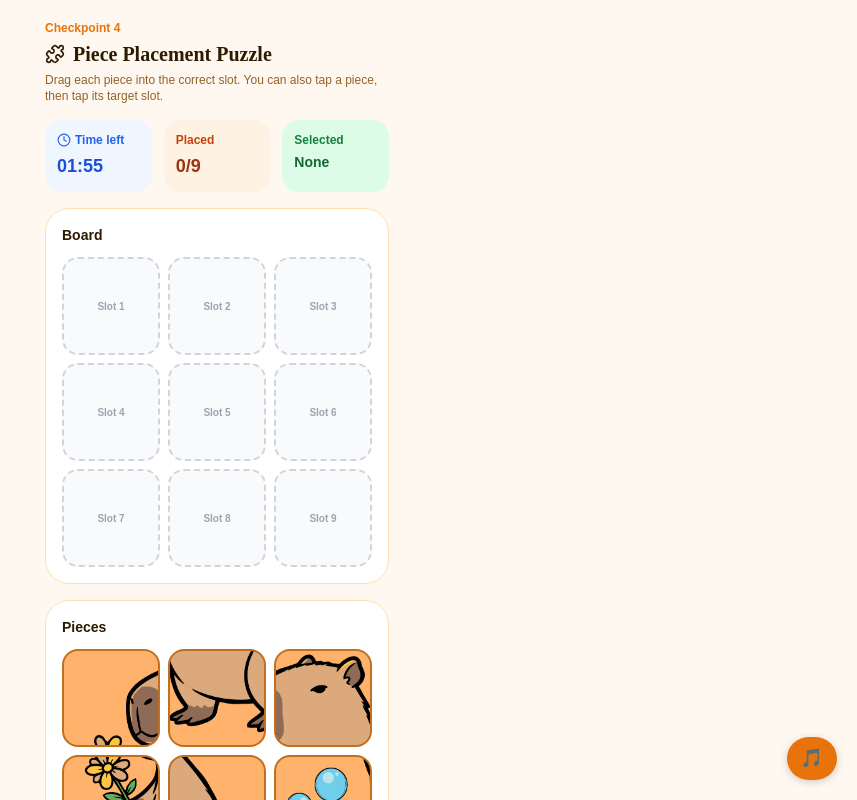
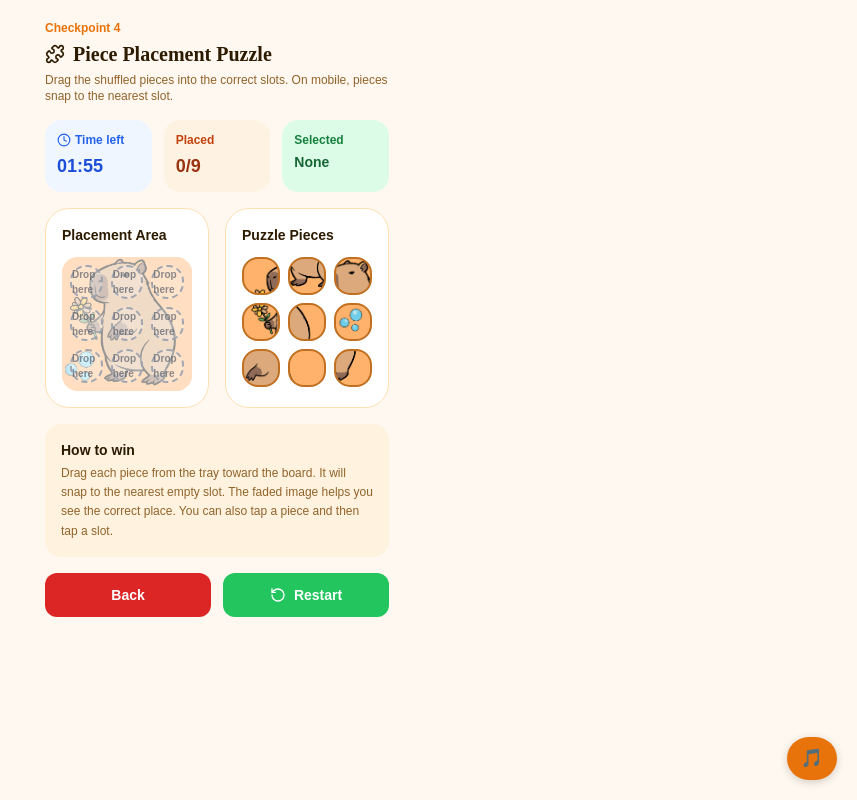
Before and after one commit to trungnguyen1221999/QR-Code-Game, a React app in the folder frontend/: page /puzzle-game in a window 1280 px wide. Shown: the top 800 px of the page, without its empty margins (423-1280 px from the left). Built offline with nearby package versions, Linux system fonts and the light colour scheme; no server answers; the HTML template or start-up script is replaced by a standard one.

Commit message:
update puzzle game into placement

```diff
--- a/frontend/src/pages/PuzzleGame.jsx
+++ b/frontend/src/pages/PuzzleGame.jsx
@@ -1,4 +1,4 @@
-import { useEffect, useMemo, useState } from 'react';
+import { useEffect, useMemo, useRef, useState } from 'react';
 import { useLocation, useNavigate } from 'react-router-dom';
 import toast from 'react-hot-toast';
 import { Clock, RotateCcw, Trophy, Puzzle } from 'lucide-react';
@@ -11,6 +11,7 @@ const GRID_SIZE = 3;
 const TOTAL_PIECES = GRID_SIZE * GRID_SIZE;
 const PUZZLE_TIME_LIMIT = 120;
 const PUZZLE_REWARD = 100;
+const SNAP_DISTANCE = 90;
 
 const PUZZLE_IMAGES = [
   '/puzzle/puzzle1.png',
@@ -59,6 +60,10 @@ function getPieceStyle(pieceIndex, imageUrl) {
   };
 }
 
+function getDistance(a, b) {
+  return Math.hypot(a.x - b.x, a.y - b.y);
+}
+
 export default function PuzzlePlacementGame() {
   const navigate = useNavigate();
   const location = useLocation();
@@ -67,10 +72,16 @@ export default function PuzzlePlacementGame() {
   const playerSession = JSON.parse(localStorage.getItem('playerSession') || 'null');
   const session = JSON.parse(localStorage.getItem('session') || 'null');
 
+  const boardRef = useRef(null);
+  const slotRefs = useRef([]);
+
   const [selectedImage, setSelectedImage] = useState(() => pickRandomImage());
   const [placedPieces, setPlacedPieces] = useState(Array(TOTAL_PIECES).fill(null));
   const [trayPieces, setTrayPieces] = useState(() => shuffleArray(createPieces()));
   const [selectedPieceId, setSelectedPieceId] = useState(null);
+  const [dragState, setDragState] = useState(null);
+  const [shakeSlotIndex, setShakeSlotIndex] = useState(null);
+
   const [timeLeft, setTimeLeft] = useState(PUZZLE_TIME_LIMIT);
   const [busy, setBusy] = useState(false);
   const [showWin, setShowWin] = useState(false);
@@ -80,6 +91,8 @@ export default function PuzzlePlacementGame() {
     () => placedPieces.filter(Boolean).length,
     [placedPieces]
   );
+
+  const selectedPiece = trayPieces.find((piece) => piece.id === selectedPieceId) || null;
 
   useEffect(() => {
     if (showWin || showLose) return;
@@ -97,47 +110,121 @@ export default function PuzzlePlacementGame() {
   }, [showWin, showLose, timeLeft]);
 
   useEffect(() => {
-    if (placedPieces.every((piece, index) => piece && piece.correctIndex === index)) {
+    const isComplete = placedPieces.every(
+      (piece, index) => piece && piece.correctIndex === index
+    );
+
+    if (isComplete) {
       setShowWin(true);
     }
   }, [placedPieces]);
 
-  const selectedPiece = trayPieces.find((piece) => piece.id === selectedPieceId) || null;
+  useEffect(() => {
+    if (shakeSlotIndex === null) return;
+    const timeout = setTimeout(() => setShakeSlotIndex(null), 300);
+    return () => clearTimeout(timeout);
+  }, [shakeSlotIndex]);
 
-  const handleDragStart = (pieceId) => {
-    if (busy || showWin || showLose) return;
-    setSelectedPieceId(pieceId);
+  const findNearestEmptySlot = (point) => {
+    const candidates = placedPieces
+      .map((piece, index) => ({ piece, index }))
+      .filter((entry) => !entry.piece)
+      .map((entry) => {
+        const el = slotRefs.current[entry.index];
+        if (!el) return null;
+
+        const rect = el.getBoundingClientRect();
+        const center = {
+          x: rect.left + rect.width / 2,
+          y: rect.top + rect.height / 2,
         };
 
-  const handleDropOnSlot = (slotIndex) => {
-    if (busy || showWin || showLose) return;
-    if (placedPieces[slotIndex]) return;
-    if (!selectedPiece) return;
+        return {
+          index: entry.index,
+          distance: getDistance(point, center),
+        };
+      })
+      .filter(Boolean)
+      .sort((a, b) => a.distance - b.distance);
 
-    if (selectedPiece.correctIndex !== slotIndex) {
-      toast.error('Wrong position');
-      return;
+    if (!candidates.length) return null;
+    if (candidates[0].distance > SNAP_DISTANCE) return null;
+
+    return candidates[0].index;
+  };
+
+  const placePieceIntoSlot = (piece, slotIndex) => {
+    if (!piece) return false;
+    if (placedPieces[slotIndex]) return false;
+
+    if (piece.correctIndex !== slotIndex) {
+      setShakeSlotIndex(slotIndex);
+      toast.error('That piece does not fit there');
+      return false;
     }
 
     setPlacedPieces((current) => {
       const next = [...current];
-      next[slotIndex] = selectedPiece;
+      next[slotIndex] = piece;
       return next;
     });
 
-    setTrayPieces((current) => current.filter((piece) => piece.id !== selectedPiece.id));
+    setTrayPieces((current) => current.filter((entry) => entry.id !== piece.id));
     setSelectedPieceId(null);
+    return true;
   };
 
   const handleSlotClick = (slotIndex) => {
+    if (busy || showWin || showLose) return;
     if (!selectedPiece) return;
-    handleDropOnSlot(slotIndex);
+    placePieceIntoSlot(selectedPiece, slotIndex);
   };
 
-  const handleTrayPieceClick = (pieceId) => {
+  const startPointerDrag = (event, piece) => {
     if (busy || showWin || showLose) return;
 
-    setSelectedPieceId((current) => (current === pieceId ? null : pieceId));
+    const startX = event.clientX;
+    const startY = event.clientY;
+
+    setSelectedPieceId(piece.id);
+    setDragState({
+      pieceId: piece.id,
+      piece,
+      x: startX,
+      y: startY,
+      offsetX: 0,
+      offsetY: 0,
+      width: 96,
+      height: 96,
+    });
+
+    event.currentTarget.setPointerCapture?.(event.pointerId);
+  };
+
+  const movePointerDrag = (event) => {
+    if (!dragState) return;
+
+    setDragState((current) => {
+      if (!current) return current;
+      return {
+        ...current,
+        x: event.clientX,
+        y: event.clientY,
+      };
+    });
+  };
+
+  const endPointerDrag = (event) => {
+    if (!dragState) return;
+
+    const dropPoint = { x: event.clientX, y: event.clientY };
+    const nearestSlot = findNearestEmptySlot(dropPoint);
+
+    if (nearestSlot !== null) {
+      placePieceIntoSlot(dragState.piece, nearestSlot);
+    }
+
+    setDragState(null);
   };
 
   const handleRetry = () => {
@@ -145,6 +232,8 @@ export default function PuzzlePlacementGame() {
     setPlacedPieces(Array(TOTAL_PIECES).fill(null));
     setTrayPieces(shuffleArray(createPieces()));
     setSelectedPieceId(null);
+    setDragState(null);
+    setShakeSlotIndex(null);
     setTimeLeft(PUZZLE_TIME_LIMIT);
     setShowWin(false);
     setShowLose(false);
@@ -212,6 +301,17 @@ export default function PuzzlePlacementGame() {
 
   return (
     <PageLayout>
+      <style>{`
+        @keyframes puzzle-shake {
+          0% { transform: translateX(0); }
+          20% { transform: translateX(-4px); }
+          40% { transform: translateX(4px); }
+          60% { transform: translateX(-3px); }
+          80% { transform: translateX(3px); }
+          100% { transform: translateX(0); }
+        }
+      `}</style>
+
       <div className="pt-5 pb-6 flex flex-col gap-4">
         <div>
           <p className="text-xs font-semibold mb-1" style={{ color: 'var(--color-primary)' }}>
@@ -225,7 +325,7 @@ export default function PuzzlePlacementGame() {
             Piece Placement Puzzle
           </h2>
           <p className="text-xs mt-1" style={{ color: 'var(--color-subtext)' }}>
-            Drag each piece into the correct slot. You can also tap a piece, then tap its target slot.
+            Drag the shuffled pieces into the correct slots. On mobile, pieces snap to the nearest slot.
           </p>
         </div>
 
@@ -254,31 +354,50 @@ export default function PuzzlePlacementGame() {
               Selected
             </p>
             <p className="text-sm font-bold mt-1" style={{ color: '#166534' }}>
-              {selectedPiece ? '1 piece ready' : 'None'}
+              {selectedPiece ? 'Ready' : 'None'}
             </p>
           </div>
         </div>
 
+        <div className="grid grid-cols-1 md:grid-cols-2 gap-4">
           <div
             className="rounded-3xl p-4"
             style={{ backgroundColor: 'white', border: '1px solid var(--color-border)' }}
           >
             <p className="text-sm font-bold mb-3" style={{ color: 'var(--color-text)' }}>
-            Board
+              Placement Area
             </p>
 
-          <div className="grid grid-cols-3 gap-2">
+            <div
+              ref={boardRef}
+              className="grid grid-cols-3 gap-2 relative rounded-2xl p-2 overflow-hidden"
+              style={{
+                backgroundImage: `url(${selectedImage})`,
+                backgroundSize: 'cover',
+                backgroundPosition: 'center',
+              }}
+            >
+              <div
+                className="absolute inset-0"
+                style={{
+                  backgroundColor: 'rgba(255,255,255,0.58)',
+                  pointerEvents: 'none',
+                }}
+              />
+
               {placedPieces.map((piece, slotIndex) => (
                 <div
                   key={`slot-${slotIndex}`}
-                onDragOver={(e) => e.preventDefault()}
-                onDrop={() => handleDropOnSlot(slotIndex)}
+                  ref={(el) => {
+                    slotRefs.current[slotIndex] = el;
+                  }}
                   onClick={() => handleSlotClick(slotIndex)}
-                className="aspect-square rounded-2xl flex items-center justify-center"
+                  className="aspect-square rounded-2xl flex items-center justify-center relative z-10 transition-transform"
                   style={{
-                  border: piece ? '2px solid #22C55E' : '2px dashed #D1D5DB',
-                  backgroundColor: piece ? '#FFFFFF' : '#F9FAFB',
+                    border: piece ? '2px solid #22C55E' : '2px dashed rgba(156,163,175,0.95)',
+                    backgroundColor: piece ? '#FFFFFF' : 'rgba(255,255,255,0.18)',
                     boxShadow: !piece && selectedPiece ? '0 0 0 3px rgba(34,197,94,0.12)' : 'none',
+                    animation: shakeSlotIndex === slotIndex ? 'puzzle-shake 0.3s ease' : 'none',
                   }}
                 >
                   {piece ? (
@@ -287,8 +406,8 @@ export default function PuzzlePlacementGame() {
                       style={getPieceStyle(piece.correctIndex, selectedImage)}
                     />
                   ) : (
-                  <span className="text-[10px] font-semibold" style={{ color: '#9CA3AF' }}>
-                    Slot {slotIndex + 1}
+                    <span className="text-[10px] font-semibold" style={{ color: 'rgba(75,85,99,0.65)' }}>
+                      Drop here
                     </span>
                   )}
                 </div>
@@ -301,7 +420,7 @@ export default function PuzzlePlacementGame() {
             style={{ backgroundColor: 'white', border: '1px solid var(--color-border)' }}
           >
             <p className="text-sm font-bold mb-3" style={{ color: 'var(--color-text)' }}>
-            Pieces
+              Puzzle Pieces
             </p>
 
             <div className="grid grid-cols-3 gap-2">
@@ -312,19 +431,25 @@ export default function PuzzlePlacementGame() {
                   <button
                     key={piece.id}
                     type="button"
-                  draggable
-                  onDragStart={() => handleDragStart(piece.id)}
-                  onClick={() => handleTrayPieceClick(piece.id)}
-                  className="aspect-square rounded-2xl"
+                    onPointerDown={(event) => startPointerDrag(event, piece)}
+                    onPointerMove={movePointerDrag}
+                    onPointerUp={endPointerDrag}
+                    onPointerCancel={() => setDragState(null)}
+                    onClick={() =>
+                      setSelectedPieceId((current) => (current === piece.id ? null : piece.id))
+                    }
+                    className="aspect-square rounded-2xl touch-none select-none"
                     style={{
                       ...getPieceStyle(piece.correctIndex, selectedImage),
                       border: isSelected ? '3px solid #22C55E' : '2px solid #C07020',
                       transform: isSelected ? 'scale(1.03)' : 'none',
                       boxShadow: isSelected ? '0 0 0 3px rgba(34,197,94,0.15)' : 'none',
+                      opacity: dragState?.pieceId === piece.id ? 0.35 : 1,
                     }}
                   />
                 );
               })}
+            </div>
           </div>
         </div>
 
@@ -333,7 +458,8 @@ export default function PuzzlePlacementGame() {
             How to win
           </p>
           <p className="text-xs mt-1" style={{ color: 'var(--color-subtext)', lineHeight: '1.6' }}>
-            Drag a piece to the correct slot. On phones, you can also tap a piece first, then tap the matching slot.
+            Drag each piece from the tray toward the board. It will snap to the nearest empty slot.
+            The faded image helps you see the correct place. You can also tap a piece and then tap a slot.
           </p>
         </div>
 
@@ -346,6 +472,23 @@ export default function PuzzlePlacementGame() {
           </Button>
         </div>
       </div>
+
+      {dragState && (
+        <div
+          className="fixed z-[100] pointer-events-none"
+          style={{
+            left: dragState.x - 48,
+            top: dragState.y - 48,
+            width: 96,
+            height: 96,
+            borderRadius: '16px',
+            border: '3px solid #22C55E',
+            boxShadow: '0 8px 24px rgba(0,0,0,0.18)',
+            transform: 'scale(1.06)',
+            ...getPieceStyle(dragState.piece.correctIndex, selectedImage),
+          }}
+        />
+      )}
 
       <Popup open={showWin} onClose={() => {}} showClose={false}>
         <div className="flex flex-col items-center gap-4 text-center">
```
Lines whose indentation alone changed are shown as unchanged.
